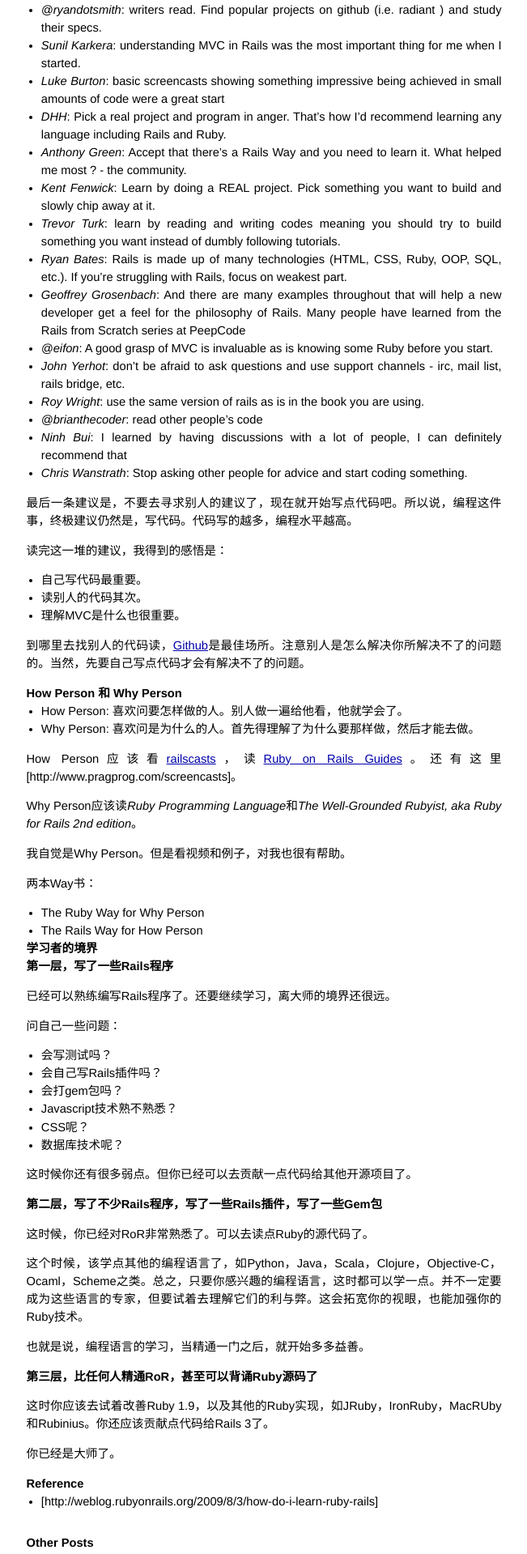
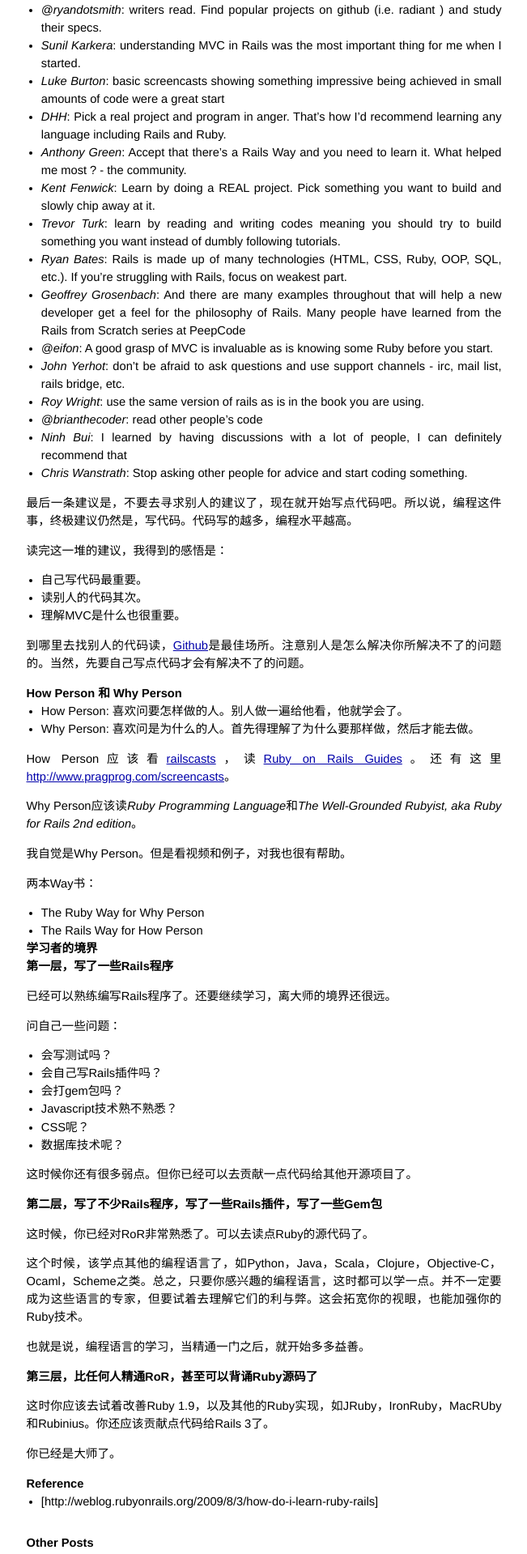
Before and after one commit to kylexlau/kylexlau.github.com, a Jekyll site: the page built from _posts/2010-12-29-Ruby.md, in a window 1280 px wide. Shown: the part 1452-3371 px from the top of the page at 81% size, without its empty margins (314-965 px from the left). Built offline with Jekyll 4.4.1, drawn with Linux system fonts in a browser that asks for light colours; comment, search, counter and statistics services are not loaded.

Commit message:
modify text-aligh from center to right, screen.css; adjust Ruby.md hyperlink.

```diff
--- a/_posts/2010-12-29-Ruby.md
+++ b/_posts/2010-12-29-Ruby.md
@@ -86,7 +86,7 @@
  * How Person: 喜欢问要怎样做的人。别人做一遍给他看，他就学会了。
  * Why Person: 喜欢问是为什么的人。首先得理解了为什么要那样做，然后才能去做。
 
-How Person应该看[railscasts](http://railscasts.com/)，读[Ruby on Rails Guides](http://guides.rubyonrails.org/)。还有这里[http://www.pragprog.com/screencasts]。
+How Person应该看[railscasts](http://railscasts.com/)，读[Ruby on Rails Guides](http://guides.rubyonrails.org/)。还有这里<http://www.pragprog.com/screencasts>。
 
 Why Person应该读*Ruby Programming Language*和*The Well-Grounded Rubyist, aka Ruby for Rails 2nd edition*。
 
--- a/css/screen.css
+++ b/css/screen.css
@@ -19,7 +19,7 @@
   background-color: white;
   font: 13.34px helvetica, arial, clean, sans-serif;
         *font-size: small;
-        text-align: center;
+  text-align: right;
 }
 
 h1, h2, h3, h4, h5, h6 {
```
